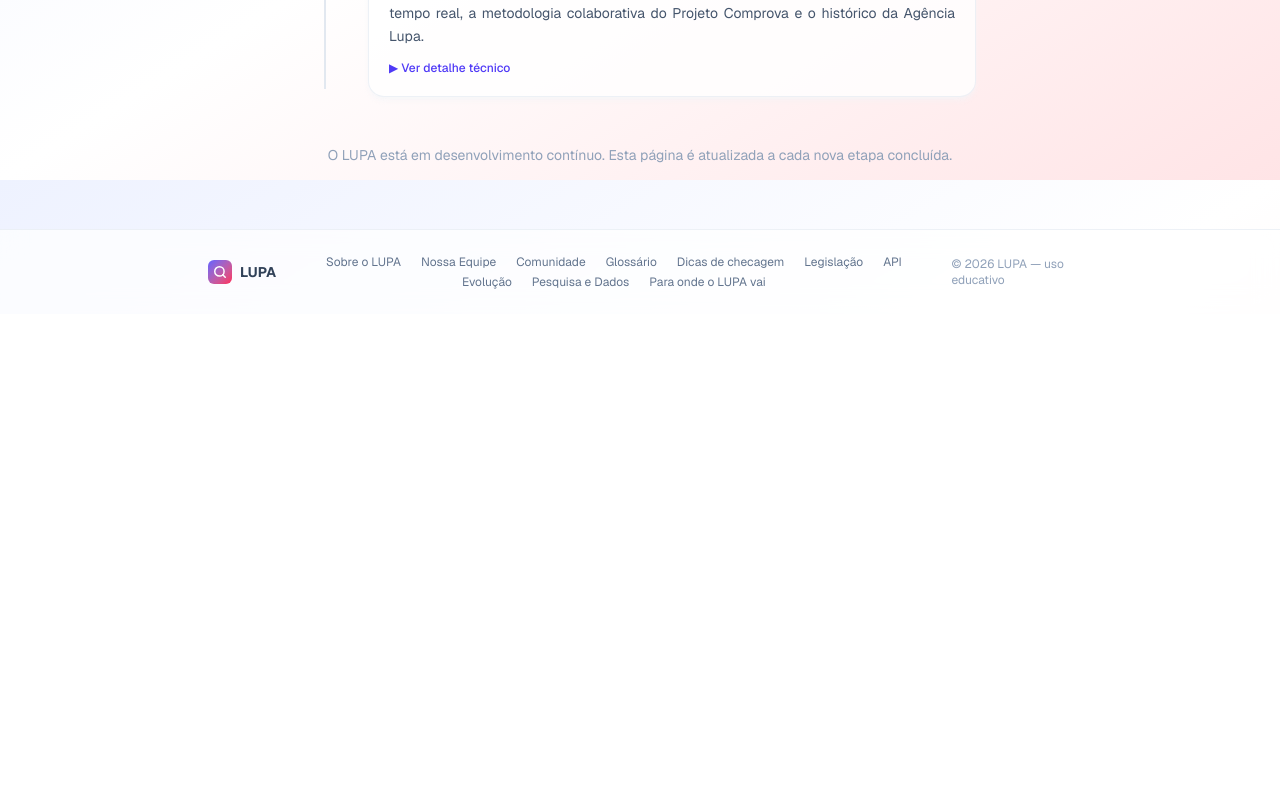
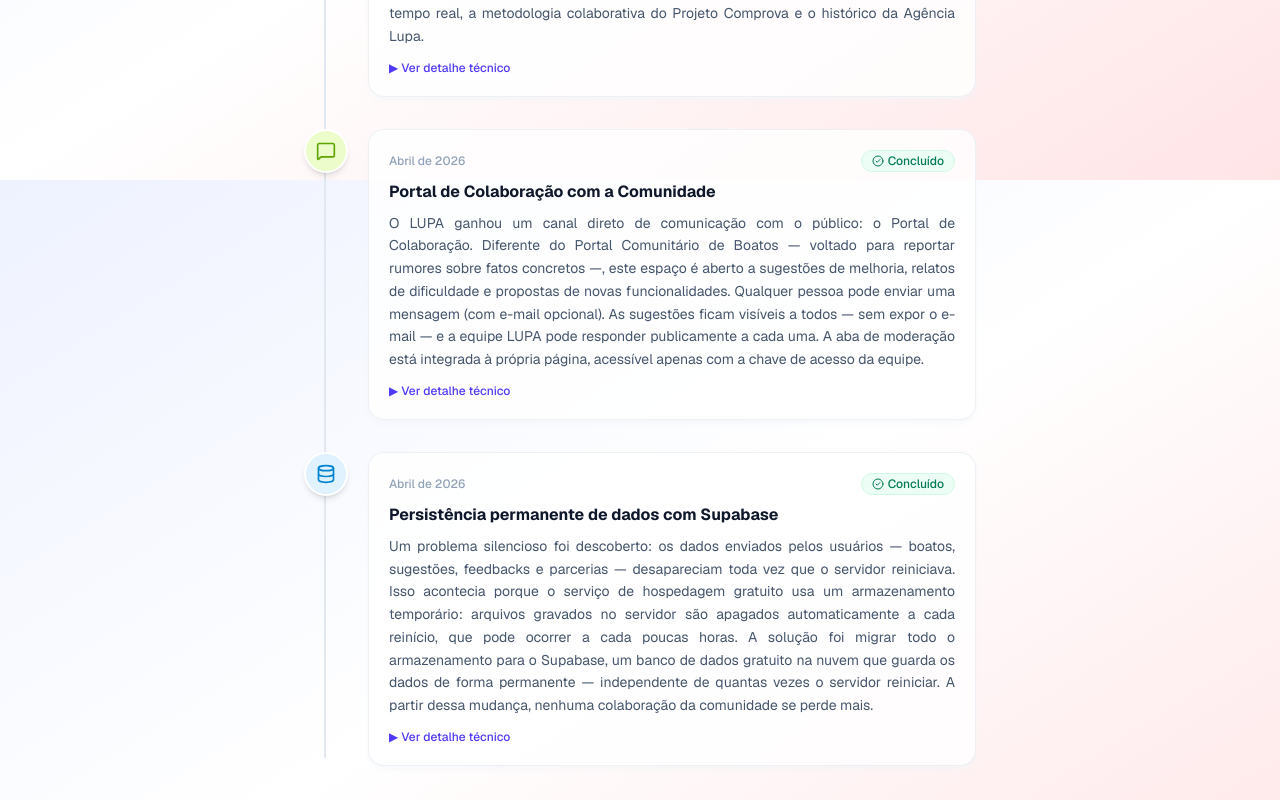
Before and after one commit to Clarice-Cunha/lupa, a Next.js app in the folder frontend/: page /evolucao in a window 1280 px wide. Shown: the part 6220-7020 px from the top of the page. Before the commit the page ends 6534 px from the top, so only its background shows below. Built offline with nearby package versions, Linux system fonts and the light colour scheme; no server answers.

Commit message:
feat: adiciona marcos 19 e 20 à página de evolução (portal de colaboração e Supabase)

```diff
--- a/frontend/app/evolucao/page.tsx
+++ b/frontend/app/evolucao/page.tsx
@@ -27,6 +27,8 @@ import {
   Clock,
   Swords,
   Brain,
+  MessageSquare,
+  Database,
 } from "lucide-react";
 import type { LucideIcon } from "lucide-react";
 
@@ -221,7 +223,7 @@ const MARCOS: Marco[] = [
     descricao:
       "O LUPA ganhou uma seção dedicada à comunidade: qualquer pessoa pode reportar um boato que está circulando no seu bairro, escola ou condomínio. O relato vai para a equipe LUPA, que o direciona à autoridade responsável — diretor da escola, ouvidoria da prefeitura ou síndico. Se a resposta for de interesse coletivo, ela é publicada no próprio site para que toda a comunidade possa consultar. Assim o LUPA deixa de ser apenas uma ferramenta de análise e passa a ser também um registro público de desinformação hiperlocal.",
     notaTecnica:
-      "Backend: arquivo boatos.json como banco de dados MVP; endpoints GET /boatos (listagem com filtro por categoria) e POST /boatos (envio com rate limit de 10/hora por IP). Frontend: página /comunidade com formulário de envio, abas de filtro e cartões de resultado com badges de status coloridos.",
+      "Backend: endpoints GET /boatos (listagem com filtro por categoria) e POST /boatos (envio com rate limit de 10/hora por IP). Frontend: página /comunidade com formulário de envio, abas de filtro e cartões de resultado com badges de status coloridos. Dados persistidos em banco de dados PostgreSQL via Supabase.",
     status: "concluido",
     icone: Users,
     corFundo: "bg-cyan-100",
@@ -291,6 +293,32 @@ const MARCOS: Marco[] = [
     icone: Brain,
     corFundo: "bg-violet-100",
     corIcone: "text-violet-600",
+  },
+  {
+    id: 19,
+    data: "Abril de 2026",
+    titulo: "Portal de Colaboração com a Comunidade",
+    descricao:
+      "O LUPA ganhou um canal direto de comunicação com o público: o Portal de Colaboração. Diferente do Portal Comunitário de Boatos — voltado para reportar rumores sobre fatos concretos —, este espaço é aberto a sugestões de melhoria, relatos de dificuldade e propostas de novas funcionalidades. Qualquer pessoa pode enviar uma mensagem (com e-mail opcional). As sugestões ficam visíveis a todos — sem expor o e-mail — e a equipe LUPA pode responder publicamente a cada uma. A aba de moderação está integrada à própria página, acessível apenas com a chave de acesso da equipe.",
+    notaTecnica:
+      "Backend: módulo sugestoes.py com endpoints GET /sugestoes (listagem pública — exclui o campo e-mail), POST /sugestoes (envio com rate limit de 5/hora por IP) e PATCH /sugestoes/{id}/responder (resposta da equipe, protegido pelo cabeçalho X-Moderacao-Chave). Frontend: página /colaboracao com formulário de envio, lista de sugestões ordenada por data e aba de moderação integrada.",
+    status: "concluido",
+    icone: MessageSquare,
+    corFundo: "bg-lime-100",
+    corIcone: "text-lime-600",
+  },
+  {
+    id: 20,
+    data: "Abril de 2026",
+    titulo: "Persistência permanente de dados com Supabase",
+    descricao:
+      "Um problema silencioso foi descoberto: os dados enviados pelos usuários — boatos, sugestões, feedbacks e parcerias — desapareciam toda vez que o servidor reiniciava. Isso acontecia porque o serviço de hospedagem gratuito usa um armazenamento temporário: arquivos gravados no servidor são apagados automaticamente a cada reinício, que pode ocorrer a cada poucas horas. A solução foi migrar todo o armazenamento para o Supabase, um banco de dados gratuito na nuvem que guarda os dados de forma permanente — independente de quantas vezes o servidor reiniciar. A partir dessa mudança, nenhuma colaboração da comunidade se perde mais.",
+    notaTecnica:
+      "Migração de quatro módulos (boatos.py, sugestoes.py, feedback.py, parceria.py) de arquivos JSON locais para PostgreSQL via Supabase. Criado módulo db.py com cliente HTTP próprio contra a API REST do Supabase (PostgREST), substituindo a biblioteca supabase-py — incompatível com o novo formato de chaves sb_secret_ lançado em 2025. Interface de chamadas encadeadas (_Cliente → _Tabela → _Query → _Resultado) mantém a sintaxe dos módulos existentes inalterada.",
+    status: "concluido",
+    icone: Database,
+    corFundo: "bg-sky-100",
+    corIcone: "text-sky-600",
   },
 ];
 
```
